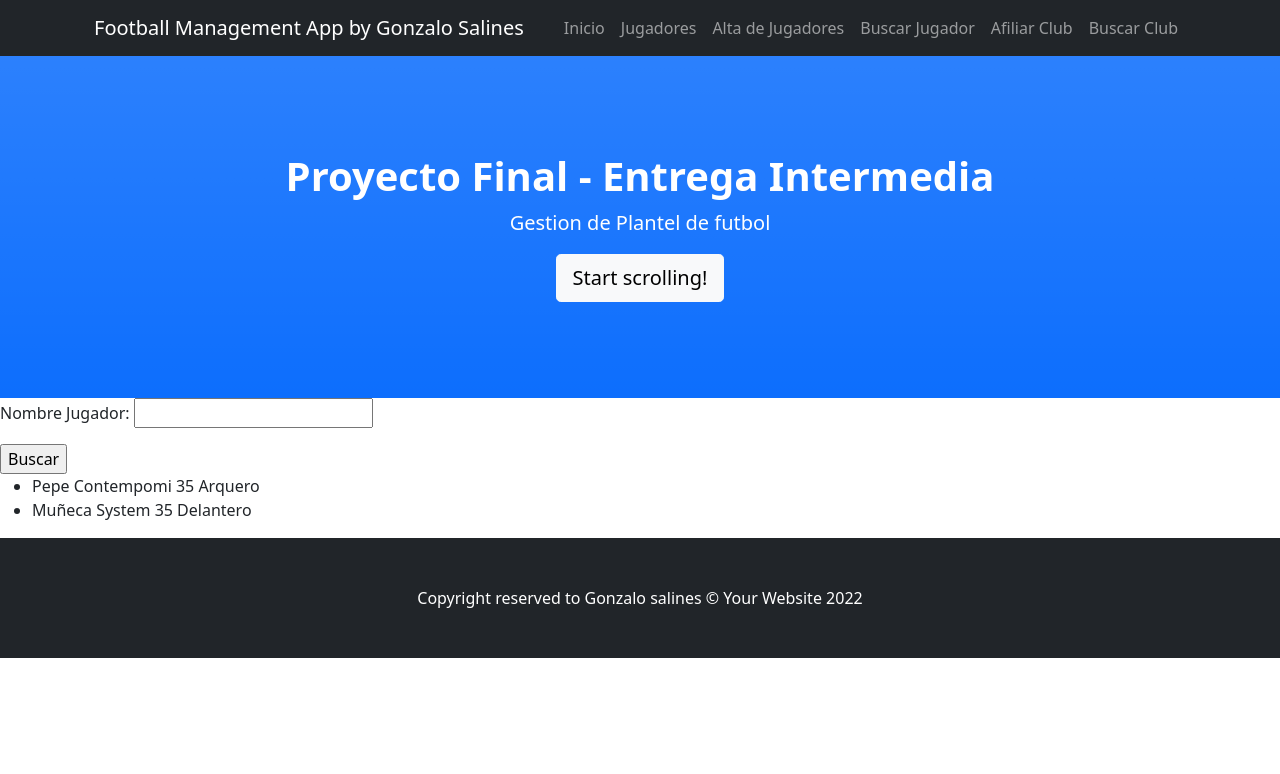
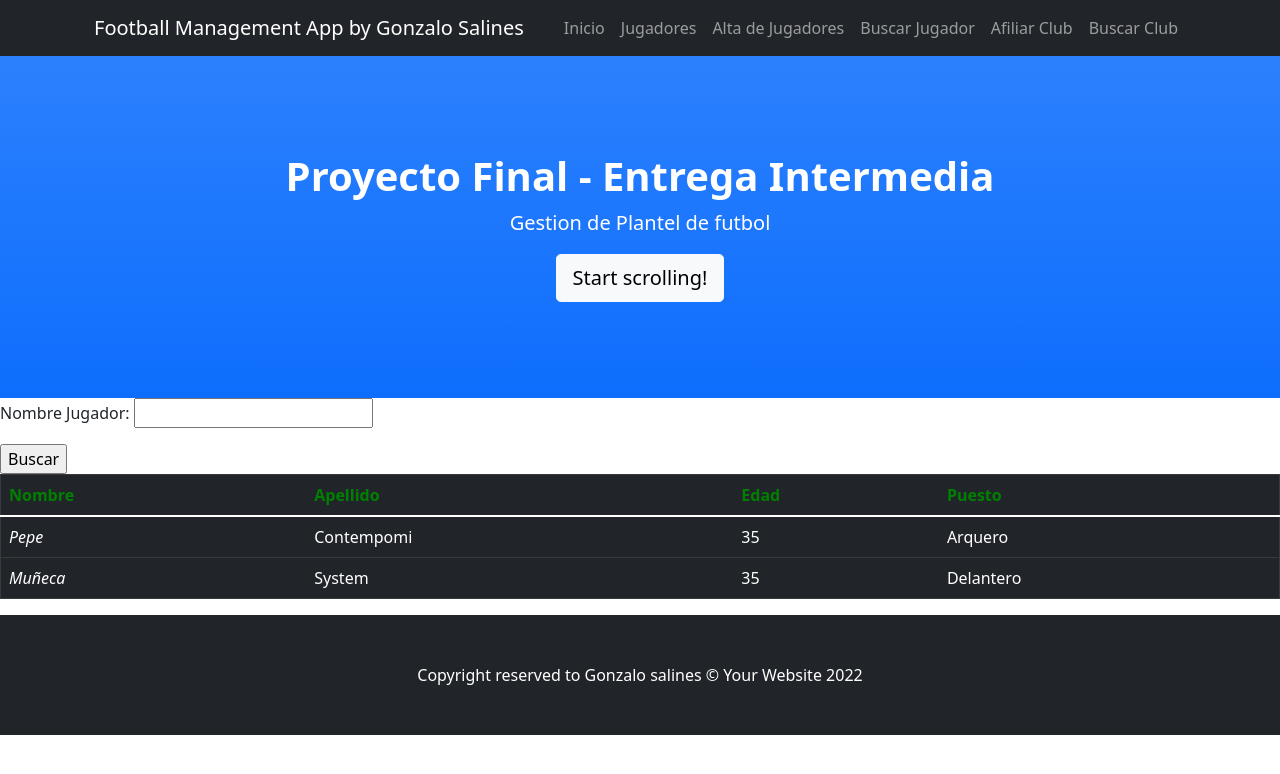
Before and after one commit to gonzalosalines/EntregaIntermediaGonzaloSalines, a Django app: template ProyectoFinal/templates/ProyectoFinal/busqueda_jugador.html in a window 1280 px wide. Shown: the top 774 px of the page. Run offline with Django 4.2, Linux system fonts and the light colour scheme; the template is opened without the code that fills it: values that come from a table or form of the project are taken from there, others are empty; data comes from the database, SQL or seed files in the repository; both versions use the stored data as it was after the commit; some libraries are stand-ins or nearby versions.

Commit message:
HML changes + entry

```diff
--- a/ProyectoFinal/templates/ProyectoFinal/busqueda_jugador.html
+++ b/ProyectoFinal/templates/ProyectoFinal/busqueda_jugador.html
@@ -14,11 +14,29 @@
 
 {% if listado_jugadores %}
 
-<ul>
+<table class="table table-dark" border="1px solid black">
+    <thead>
+      <tr>
+        <th scope="col" style="color: green;">Nombre</th>
+        <th scope="col" style="color: green;">Apellido</th>
+        <th scope="col" style="color: green;">Edad</th>
+        <th scope="col" style="color: green;">Puesto</th>
+      </tr>
+    </thead>
+    <tbody>
+
+
     {% for jugador in listado_jugadores %}
-    <li>{{jugador.nombre}} {{jugador.apellido}} {{jugador.edad}} {{jugador.puesto}}</li>
+    <tr>
+        <td style="font-style: italic;">{{jugador.nombre}}</td>
+        <td>{{jugador.apellido}}</td>
+        <td>{{jugador.edad}}</td>
+        <td>{{jugador.puesto}}</td>
+      </tr>
+
     {% endfor %}
-</ul>
+    </tbody>
+</table>
 
 {% endif %}
 
--- a/ProyectoFinal/views.py
+++ b/ProyectoFinal/views.py
@@ -67,7 +67,7 @@ def buscar_equipo(request):
         if nombre_equipo == "":
             equipos = []
         else:
-            equipos = Equipo.objects.filter(nombre__icontains=nombre_equipo)
+            equipos = Equipo.objects.filter(club__icontains=nombre_equipo)
         return render(request, "ProyectoFinal/busqueda_equipos.html", {"listado_equipos": equipos})
 
     return render(request, "ProyectoFinal/busqueda_equipos.html", {"listado_equipos": []})
```
Also changed, not shown: db.sqlite3.
